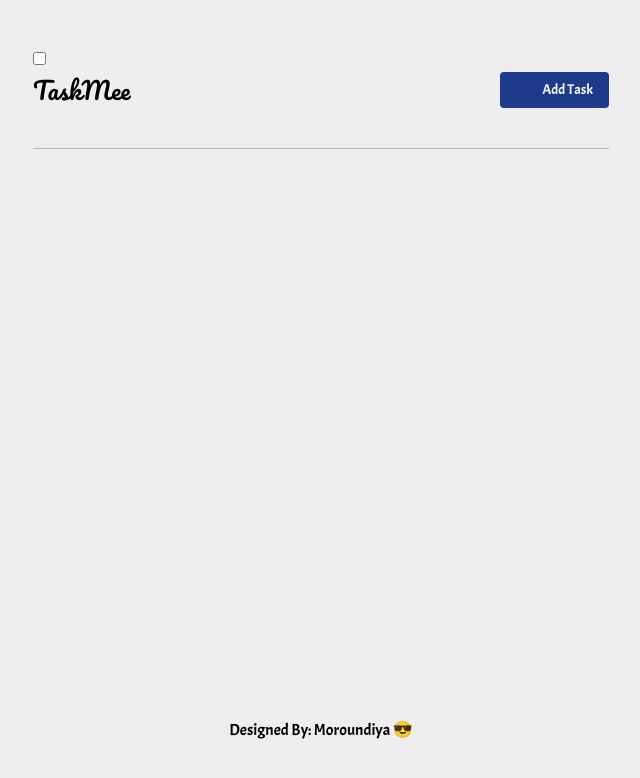
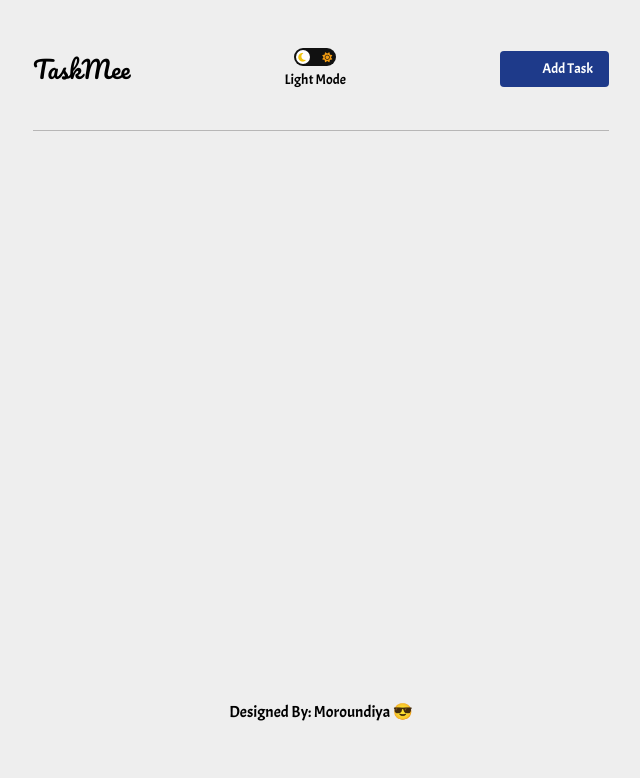
Before and after one commit to Moroundiya/TaskMee, a React (Vite) app: page / in a window 1280 px wide. Shown: the top 778 px of the page, without its empty margins (319-959 px from the left). Built offline with nearby package versions, Linux system fonts and the light colour scheme; some icons are missing.

Commit message:
first commit

```diff
--- a/index.html
+++ b/index.html
@@ -5,6 +5,7 @@
     <link rel="icon" type="image/svg+xml" href="/vite.svg" />
     <meta name="viewport" content="width=device-width, initial-scale=1.0" />
     <title>TaskMee</title>
+    <link rel="stylesheet" href="https://cdnjs.cloudflare.com/ajax/libs/font-awesome/6.5.2/css/all.min.css" integrity="sha512-SnH5WK+bZxgPHs44uWIX+LLJAJ9/2PkPKZ5QiAj6Ta86w+fsb2TkcmfRyVX3pBnMFcV7oQPJkl9QevSCWr3W6A==" crossorigin="anonymous" referrerpolicy="no-referrer" />
     <script src="https://code.iconify.design/iconify-icon/2.0.0/iconify-icon.min.js"></script>
   </head>
   <body>
--- a/src/App.jsx
+++ b/src/App.jsx
@@ -353,9 +353,19 @@ function App() {
       {/* <EditTask showEdit={showEdit} editTaskModal={editTaskModal} editTaskBtn={editTaskBtn} primaryKey={task.id} /> */}
 
       <div className='sm:w-[600px] mx-auto pt-8 px-3 xl:pt-12'>
-        <input type="checkbox" checked={themeValue} onChange={changeThemeMode} />
         <div className='flex justify-between items-center'>
           <h1 className='text-2xl font-paci dark:text-[#E2E8F0]'>TaskMee</h1>
+          <div className='flex flex-col items-center'>
+            <div>
+              <input type="checkbox" class="checkbox" id="checkbox" />
+              <label for="checkbox" class="checkbox-label">
+                <i class="fas fa-moon"></i>
+                <i class="fas fa-sun"></i>
+                <span class="ball"></span>
+              </label>
+            </div>
+            <span className='mt-1 text-sm'>Light Mode</span>
+          </div>
           <button className='bg-blue-900 px-2 py-[7px] sm:py-2 sm:px-4 cursor-pointer text-white rounded font-[acme] flex items-center' onClick={() => setshowModal('flex')}>
             <Icon icon="fa6-solid:plus" className='mr-2 sm:text-lg' />
             <span className='text-sm'>Add Task</span>
--- a/src/index.css
+++ b/src/index.css
@@ -24,3 +24,57 @@ div#root {
   --tw-bg-opacity: 1;
   border-color: rgb(234 179 2 / var(--tw-bg-opacity));
 }
+
+
+
+
+
+
+
+.checkbox {
+  opacity: 0;
+  position: absolute;
+}
+
+.checkbox-label {
+  background-color: #111;
+  width: 42px;
+  height: 18px;
+  border-radius: 50px;
+  position: relative;
+  padding: 5px;
+  cursor: pointer;
+  display: flex;
+  justify-content: space-between;
+  align-items: center;
+}
+
+.fa-moon {color: #f1c40f;
+font-size:10px;
+/*   width:20px */
+  position: relative;
+  z-index: 30;
+    left:-1px
+}
+
+.fa-sun {color: #f39c12;
+font-size:10px;
+/*   width:20px */
+  position: relative;
+  right:-1px;
+  z-index: 30}
+
+.checkbox-label .ball {
+  background-color: #fff;
+  width: 14px;
+  height: 14px;
+  position: absolute;
+  left: 2px;
+  top: 2px;
+  border-radius: 50%;
+  transition: transform 0.2s linear;
+}
+
+.checkbox:checked + .checkbox-label .ball {
+  transform: translateX(24px);
+}
```
